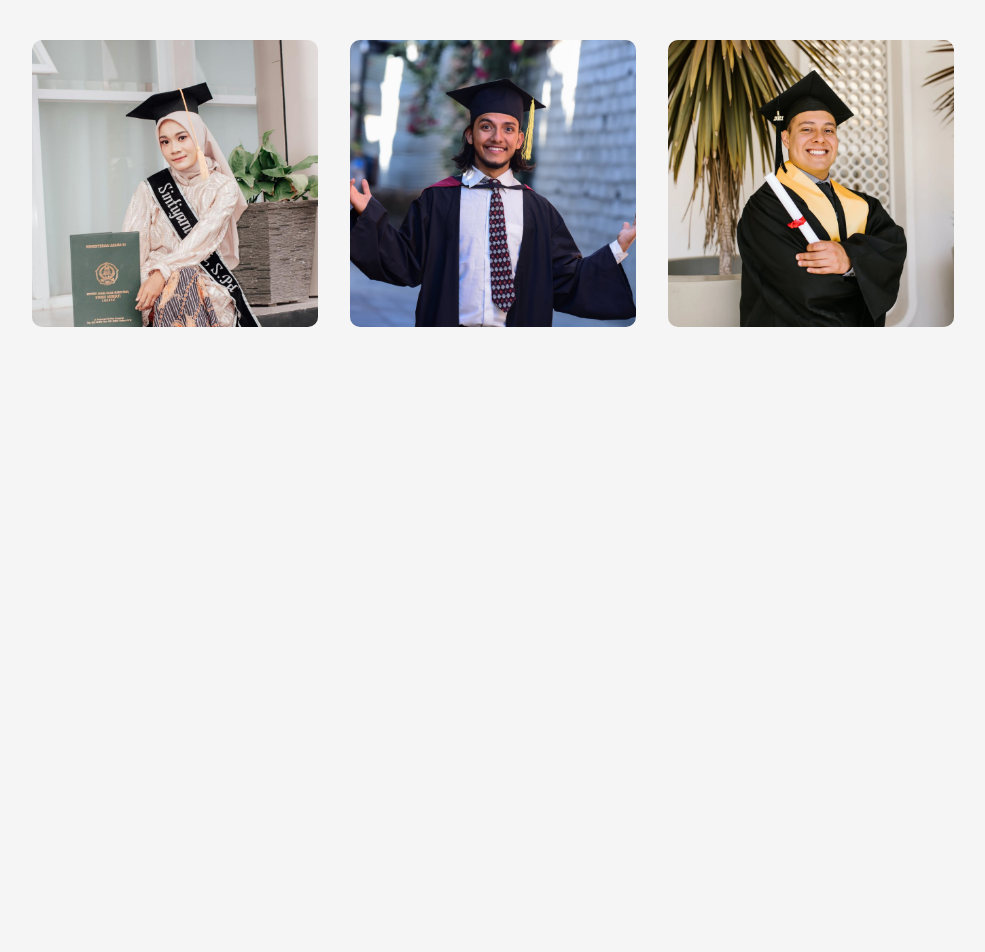
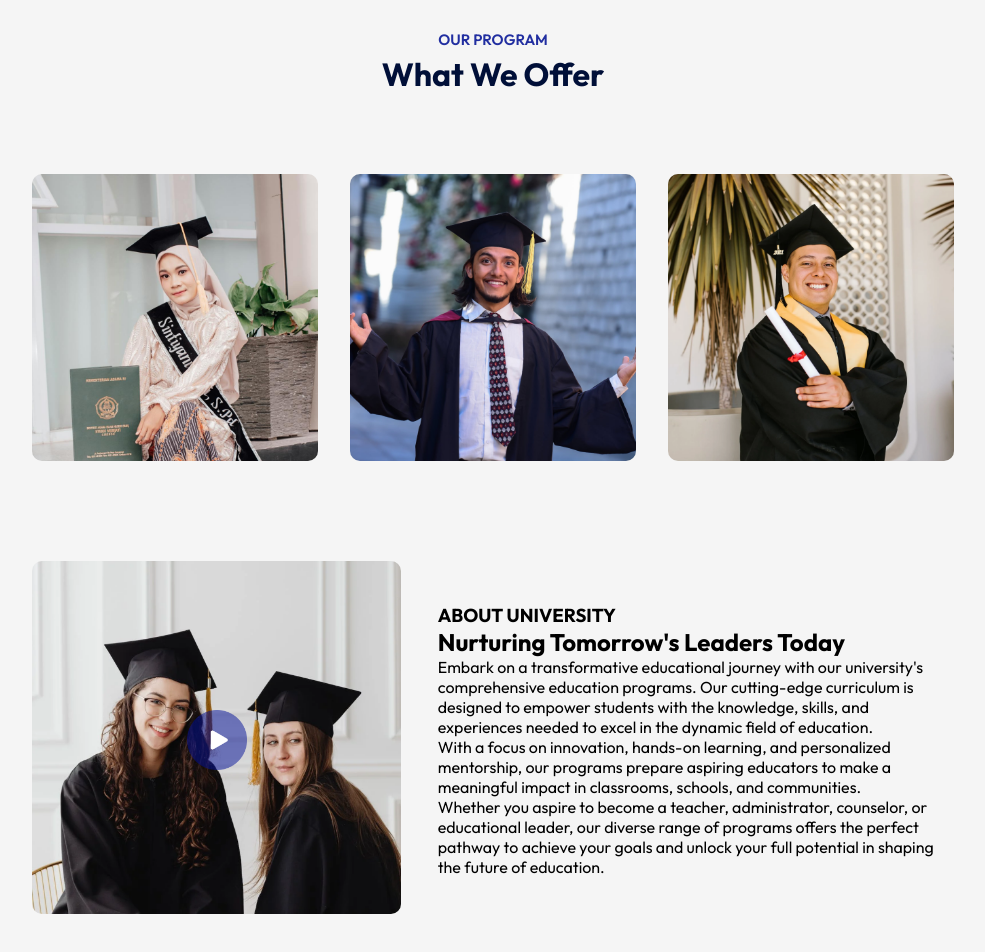
Before and after one commit to pankaj6313/edusityProject, a React (Create React App) app: page / in a window 1280 px wide. Shown: the part 840-1792 px from the top of the page, without its empty margins (147-1132 px from the left). Before the commit the page ends 1247 px from the top, so only its background shows below. Built offline with nearby package versions, Linux system fonts and the light colour scheme.

Commit message:
Add component title and About

```diff
--- a/src/App.js
+++ b/src/App.js
@@ -2,6 +2,8 @@
 import Navbar from './components/Navbar/Navbar'
 import Hero from './components/Hero/Hero'
 import Program from './components/Programs/Program'
+import Title from './components/Title/Title'
+import About from './components/About/About'
 
 
 function App() {
@@ -10,7 +12,9 @@
      <Navbar/>
      <Hero/>
      <div className="container">
+      <Title subTitle='Our Program' title='What We Offer '/>
       <Program/>
+      <About/>
       </div>
 
     </div>
--- /dev/null
+++ b/src/components/About/About.css
@@ -0,0 +1,25 @@
+.about{
+    margin: 100px auto;
+    display: flex;
+    align-items: center;
+    justify-content: space-between;
+    width: 90%;
+}
+.about-left{
+    flex-basis: 40%;
+    position: relative  ;
+}
+.about-right{
+    flex-basis: 56%;
+}
+.about-img{
+    width: 100%;
+    border-radius: 10px;
+}
+.play-icon{
+    width: 60px;
+    position: absolute;
+    top: 50%;
+    left: 50%;
+    transform: translate(-50%,-50%);
+}
--- /dev/null
+++ b/src/components/About/About.js
@@ -0,0 +1,30 @@
+import React from 'react'
+import './About.css'
+import about_img from '../../assets/about.png'
+import play_icon from '../../assets/play-icon.png'
+
+
+const About = () => {
+    return (
+        <div className='about'>
+            <div className="about-left">
+                <img src={about_img} alt="" className='about-img' />
+                <img src={play_icon} alt="" className='play-icon' />
+            </div>
+            <div className="about-right">
+                <h3>ABOUT UNIVERSITY</h3>
+                <h2>Nurturing Tomorrow's Leaders Today</h2>
+                <p>Embark on a transformative educational journey with our university's comprehensive education programs. Our cutting-edge curriculum is designed to empower students with the knowledge, skills, and experiences needed to excel in the dynamic field of education.</p>
+
+                <p>With a focus on innovation, hands-on learning, and personalized mentorship, our programs prepare aspiring educators to make a meaningful impact in classrooms, schools, and communities.</p>
+
+                <p>Whether you aspire to become a teacher, administrator, counselor, or educational leader, our diverse range of programs offers the perfect pathway to achieve your goals and unlock your full potential in shaping the future of education.</p>
+
+
+            </div>
+
+        </div>
+    )
+}
+
+export default About
--- /dev/null
+++ b/src/components/Title/Title.css
@@ -0,0 +1,14 @@
+.title{
+    text-align: center;
+    color: #212EA0;
+    font-size: 15px;
+    font-weight: 600;
+    text-transform: uppercase;
+    margin: 70px 0 30px;
+}
+.title h2{
+    font-size: 32px;
+    color: #000F38;
+    margin-top: 5px;
+    text-transform: none;
+}
--- /dev/null
+++ b/src/components/Title/Title.js
@@ -0,0 +1,13 @@
+import React from 'react'
+import './Title.css'
+
+const Title = ({subTitle,title}) => {
+  return (
+    <div className='title'>
+        <p>{subTitle}</p>
+        <h2>{title}</h2>
+    </div>
+  )
+}
+
+export default Title
```
